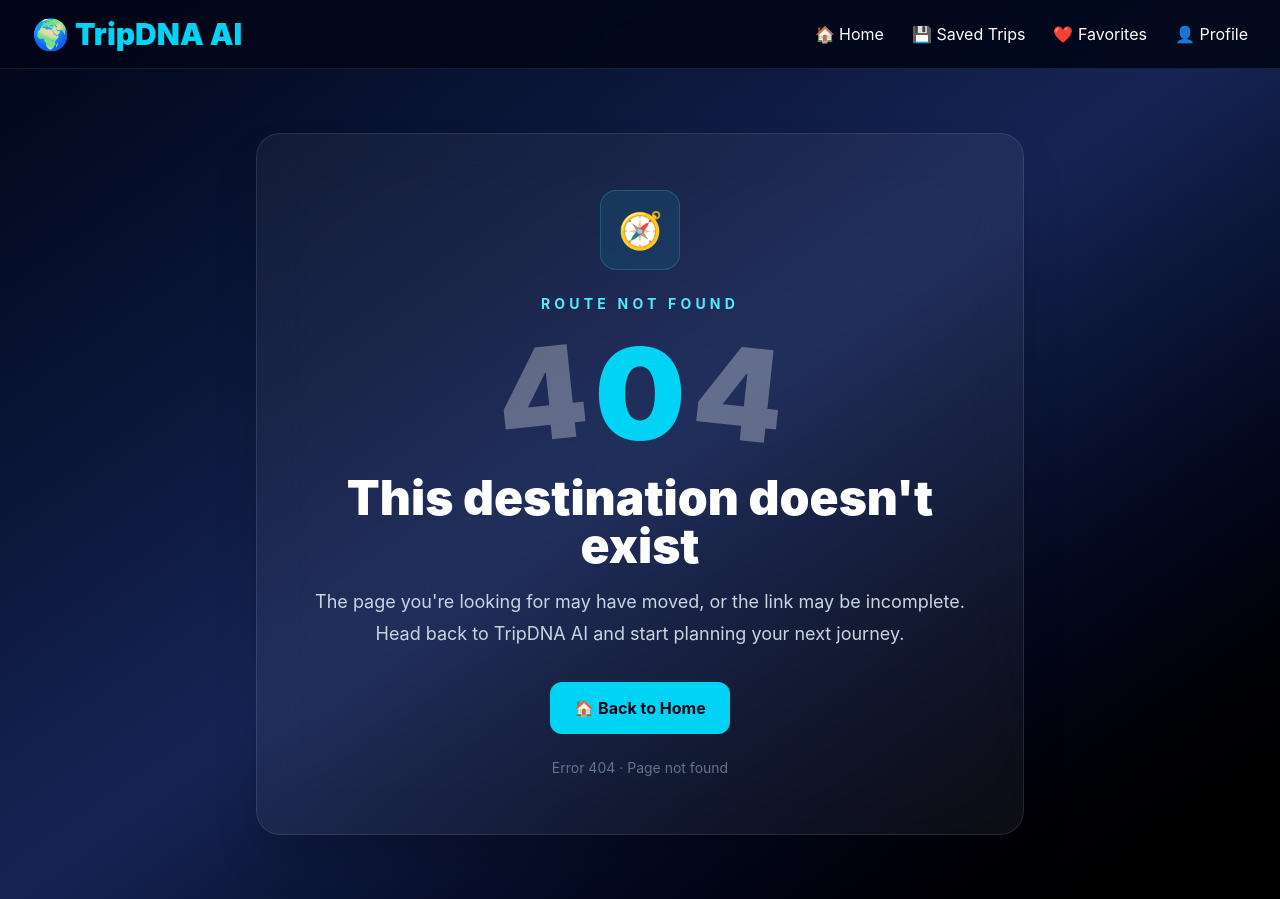
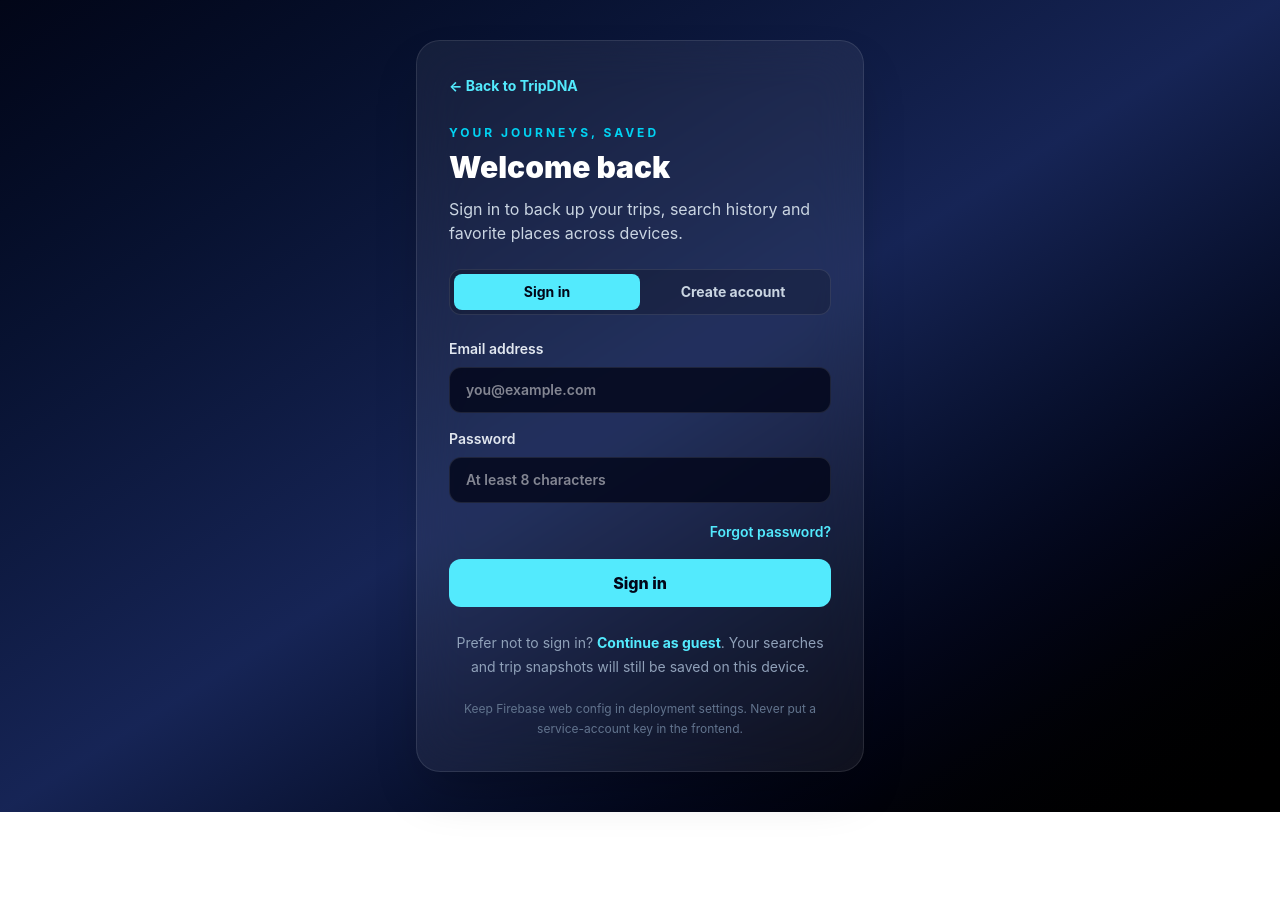
Before and after one commit to ayushydv1805/TripDNA-AI, a React (Vite) app: page /login in a window 1280 px wide. After the commit the page ends 812 px from the top, so only its background shows below. Built offline with nearby package versions, Linux system fonts and the light colour scheme; no server answers.

Commit message:
feat: register login route and auth provider

```diff
--- a/src/app/App.jsx
+++ b/src/app/App.jsx
@@ -1,14 +1,17 @@
 import { BrowserRouter, Routes, Route } from "react-router-dom";
+import { AuthProvider } from "./AuthContext";
 import Home from "../pages/Home";
 import Search from "../pages/Search";
 import TripDetails from "../pages/TripDetails";
 import SavedTrips from "../pages/SavedTrips";
 import Profile from "../pages/Profile";
 import Favorites from "../pages/Favorites";
+import Login from "../pages/Login";
 import NotFound from "../pages/NotFound";
 
 function App() {
   return (
+    <AuthProvider>
       <BrowserRouter>
         <Routes>
           <Route path="/" element={<Home />} />
@@ -17,9 +20,11 @@
           <Route path="/saved" element={<SavedTrips />} />
           <Route path="/profile" element={<Profile />} />
           <Route path="/favorites" element={<Favorites />} />
+          <Route path="/login" element={<Login />} />
           <Route path="*" element={<NotFound />} />
         </Routes>
       </BrowserRouter>
+    </AuthProvider>
   );
 }
 
```
Lines whose indentation alone changed are shown as unchanged.
